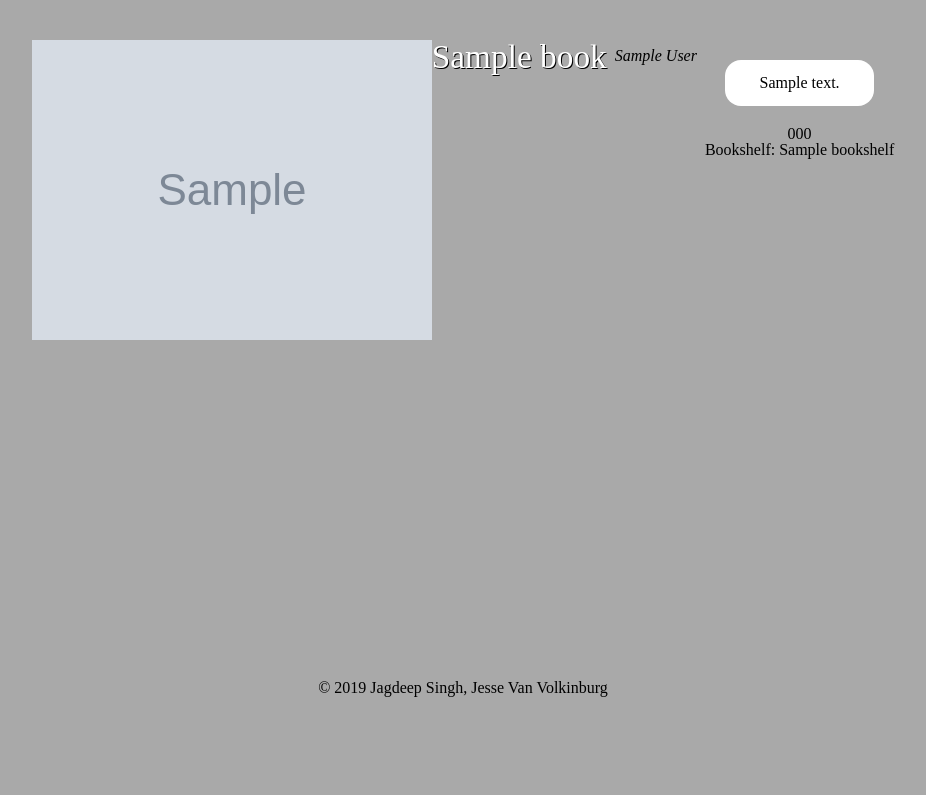
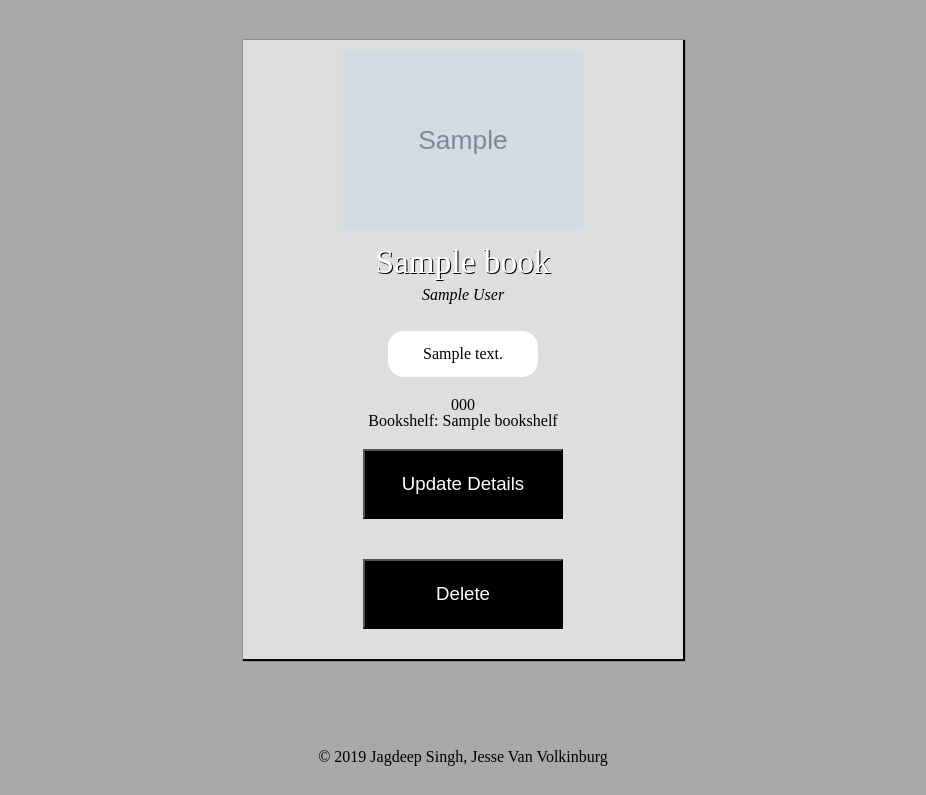
Before and after one commit to JagdeepSing/book_app, a Node server app: template views/pages/books/detail.ejs in a window 1280 px wide. Shown: the part 93-888 px from the top of the page, without its empty margins (177-1103 px from the left). Before the commit the page ends 790 px from the top, so only its background shows below. Run offline with Node 20, Linux system fonts and the light colour scheme; the visitor is signed in with stand-in values (Sample User, id 1); the template is opened without the code that fills it: most values are stand-ins (such as "Sample title", 1, 10 or a date in 2020); grey boxes marked "Sample" are stand-in pictures; some libraries are stand-ins or nearby versions.

Commit message:
many pages updated: book detail view, book show view, book contents partials, search show page, update route (broken

```diff
--- a/package.json
+++ b/package.json
@@ -21,6 +21,7 @@
     "dotenv": "^7.0.0",
     "ejs": "^2.6.1",
     "express": "^4.16.4",
+    "method-override": "^3.0.0",
     "pg": "^7.9.0",
     "superagent": "^4.1.0"
   }
--- a/server.js
+++ b/server.js
@@ -8,6 +8,7 @@ const superagent = require('superagent');
 const express = require('express');
 const app = express();
 const pg = require('pg');
+const methodOverride = require('method-override');
 
 // create client connection to database
 const client = new pg.Client(process.env.DATABASE_URL);
@@ -18,6 +19,15 @@ const PORT = process.env.PORT;
 
 app.use(express.urlencoded({extended: true}));
 app.use(express.static('./public'));
+app.use(methodOverride(function (req, res) {
+  if (req.body && typeof req.body === 'object' && '_method' in req.body) {
+    // look in urlencoded POST bodies and delete it
+    var method = req.body._method;
+    delete req.body._method;
+    return method;
+  }
+}));
+
 
 app.set('view engine', 'ejs');
 
@@ -43,9 +53,24 @@ app.get('/search', (req, res) => {
   res.render('pages/searches/new');
 });
 
-app.get('/books/:book_id', (req, res) => {
-  let id = req.params.book_id;
+// TODO: make it work
+app.get('/books/savedbook/:book_id', (req, res) => {
+  // query saved books to display
+  let query = `SELECT * FROM books WHERE id=$1`;
+  let values = [req.params.book_id];
 
+  client.query(query, values)
+    .then(sqlResult => {
+      if (!sqlResult.rowCount) handleError({status: 404}, 'No good, the book went up in smoke', gifs.hiding, res);
+
+      res.render('pages/books/detail', {book: sqlResult.rows[0]});
+    })
+    .catch(error => console.error(error));
+});
+
+app.get('/update/:book_id', (req, res) => {
+  let bookObj = getSqlByID('books', req.params.book_id);
+  res.render('pages/books/edit', {book: bookObj});
 });
 
 app.get('/*', (req, res) => {
@@ -54,6 +79,8 @@ app.get('/*', (req, res) => {
 
 // post routes
 app.post('/searches/new', getBookDataFromApi);
+
+
 
 // HELPER FUNCTIONS
 
@@ -65,6 +92,20 @@ function handleError(error, errorMessage, errorGif, res) {
       message: errorMessage,
       gif: errorGif,
     });
+  }
+}
+
+function getSqlByID(table, id) {
+  let query = `SELECT * FROM ${table} WHERE id=$1`;
+  let values = [id];
+
+  try {
+    client.query(query, values)
+      .then(queryResult => (queryResult.rowCount) ? queryResult.rows[0] : -1 );
+  }
+  catch (error) {
+    console.error(error);
+    return -1;
   }
 }
 
--- a/views/pages/books/detail.ejs
+++ b/views/pages/books/detail.ejs
@@ -10,7 +10,15 @@
 
     <main class="content">
       <ul id="books-container">
-        <%- include('../partials/book-contents', { book: book, deepDetails: true }) %>
+        <li class="book" data-id="<%= book.id %>">
+          <%- include('../partials/book-contents', { book: book, show: 'deep details' }) %>
+          <a href="/update/<%= book.id %>">
+            <button class="big-btn">Update Details</button>
+          </a>
+          <a href="/delete/<%= book.id %>">
+            <button class="big-btn">Delete</button>
+          </a>
+        </li>
       </ul>
     </main>
     <footer>
--- a/views/pages/books/show.ejs
+++ b/views/pages/books/show.ejs
@@ -18,7 +18,9 @@
         <img src="<%= book.image_url %>" alt="Image for <%= book.title %>">
         <h3 class="bookTitle"><%= book.title %></h3>
         <h5 class="bookAuthors"><%= book.authors %></h5>
-        <a href="#" class="details_link">View Details</a>
+        <a href="#" class="details_link">
+          <button class="big-btn">View Details</button>
+        </a>
 
       </li>
       <% }); %>
--- a/views/pages/index.ejs
+++ b/views/pages/index.ejs
@@ -17,8 +17,8 @@
       <ul id="books-container">
         <% sqlResults.rows.forEach(book => { %>
           <li class="book" data-id="<%= book.id %>">
-            <%- include('./partials/book-contents', { book: book}) %>
-            <a href="/books/<%= book.id %>">
+            <%- include('./partials/book-contents', { book: book, show: 'none' }) %>
+            <a href="/books/savedbook/<%= book.id %>">
               <button class="big-btn">View Details</button>
             </a>
           </li>
--- a/views/pages/partials/book-contents.ejs
+++ b/views/pages/partials/book-contents.ejs
@@ -2,12 +2,14 @@
 <h3 class="bookTitle"><%= book.title %></h3>
 <h5 class="bookAuthor"><%= book.author %></h5>
 
+<% if (show.includes('details')) { %>
 <div class="bookDetails">
   <p class="bookDescription"><%= book.description %></p>
 
-  <% if (deepDetails) { %>
-    <h5 class="bookISBN"> <%= book.isbn %></h5>
-    <h5 class="bookshelf">Bookshelf: <%= book.bookshelf %></h5>
+  <% if (show === 'deep details') { %>
+  <h5 class="bookISBN"> <%= book.isbn %></h5>
+  <h5 class="bookshelf">Bookshelf: <%= book.bookshelf %></h5>
   <% } %>
 
 </div>
+<% } %>
--- a/views/pages/searches/show.ejs
+++ b/views/pages/searches/show.ejs
@@ -1,8 +1,10 @@
 <!DOCTYPE html>
 <html lang="en">
+
 <head>
   <%- include('../../layout/head') %>
 </head>
+
 <body>
   <header>
     <%- include('../../layout/header') %>
@@ -11,8 +13,7 @@
     <ul id="books-container">
       <% searchResults.forEach(book => { %>
       <li class="book" data-id="<%= book.id %>">
-            <%- include('../partials/book-contents', { book: book}) %>
-            <%- include('../books/detail', { book: book, deepDetails: false }) %>
+        <%- include('../partials/book-contents', { book: book, show: 'details' }) %>
         <a href="/books/<%= book.id %>">
           <button class="big-btn">Select This Book!</button>
         </a>
@@ -25,4 +26,5 @@
   </footer>
   <%- include('../../layout/js-links') %>
 </body>
+
 </html>
```
Also changed, not shown: views/pages/books/edit.ejs (added, +36 -0 lines), public/js/app.js, 1 other file. Lines whose indentation alone changed are shown as unchanged.
